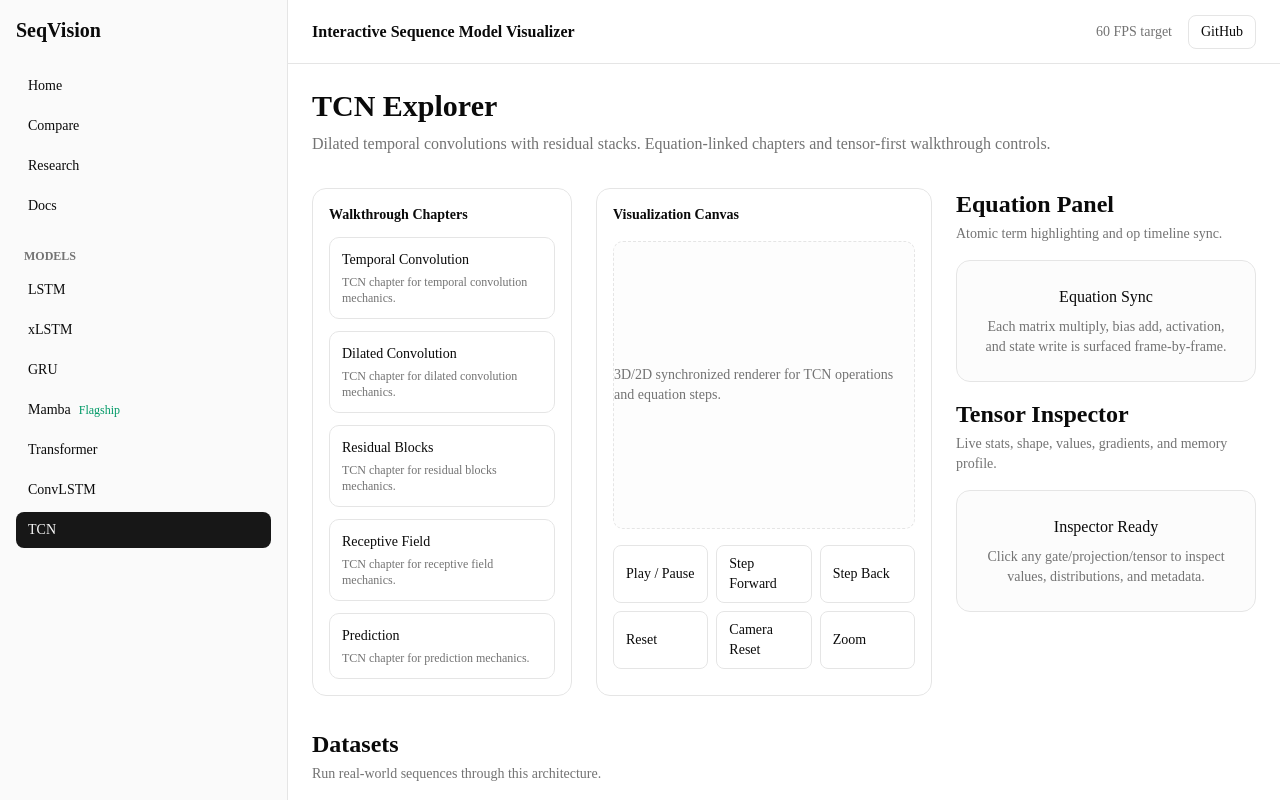
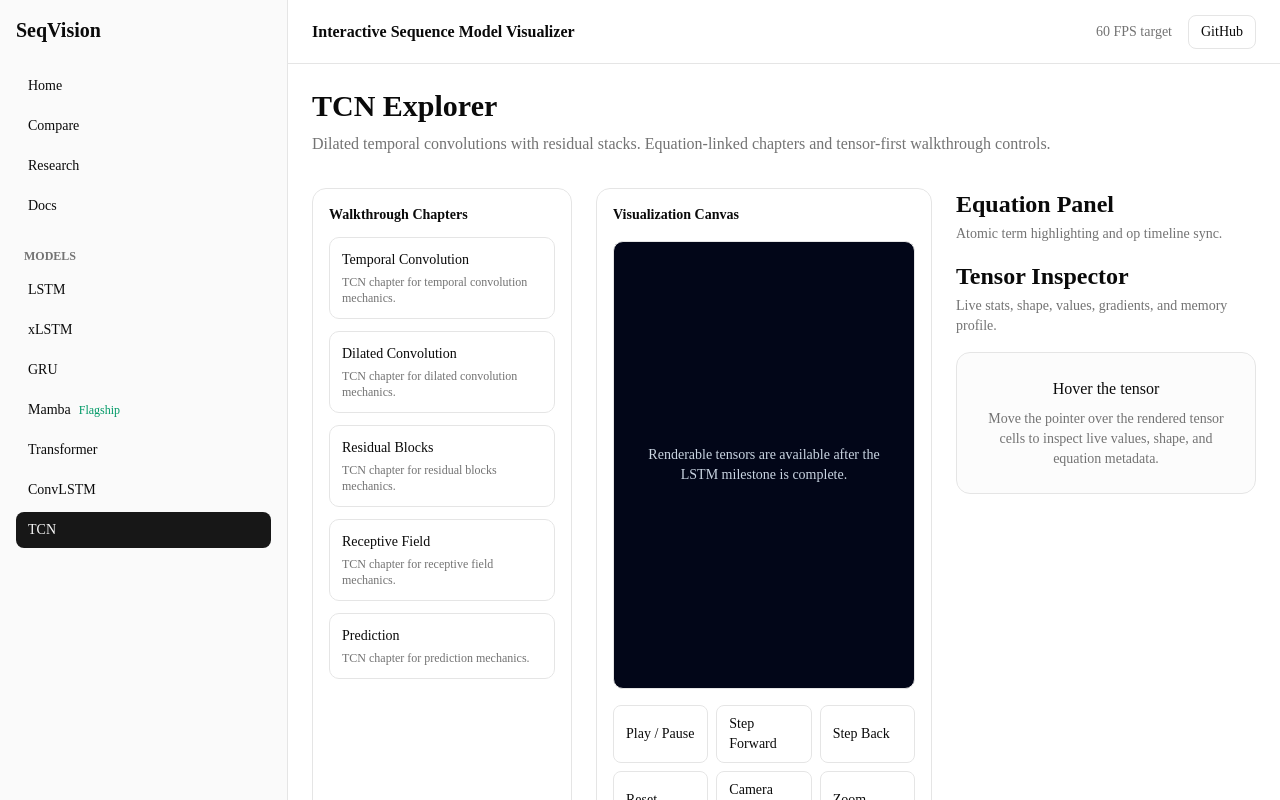
Before and after one commit to nikitaburde/SeqVision, a Next.js app: page /models/tcn in a window 1280 px wide. Built offline with nearby package versions, Linux system fonts and the light colour scheme.

Commit message:
Render initial LSTM tensor

```diff
--- a/src/components/canvas/CanvasWrapper.tsx
+++ b/src/components/canvas/CanvasWrapper.tsx
@@ -1,7 +1,35 @@
+"use client";
+
+import { Canvas } from "@react-three/fiber";
+import { OrbitControls, PerspectiveCamera } from "@react-three/drei";
+
+import { GridOverlay } from "@/components/canvas/Grid";
+import { Scene } from "@/components/canvas/Scene";
+import type { RenderableTensor } from "@/simulation/runtime";
+
 interface CanvasWrapperProps {
-  children: React.ReactNode;
+  tensor: RenderableTensor | null;
+  onTensorHover: (tensor: RenderableTensor | null) => void;
 }
 
-export default function CanvasWrapper({ children }: CanvasWrapperProps) {
-  return <div className="h-full w-full rounded-lg border bg-muted/10">{children}</div>;
+export default function CanvasWrapper({ tensor, onTensorHover }: CanvasWrapperProps) {
+  return (
+    <div className="h-[28rem] w-full overflow-hidden rounded-lg border bg-slate-950">
+      {tensor ? (
+        <Canvas dpr={[1, 2]} shadows>
+          <PerspectiveCamera makeDefault position={[0, 4.5, 7]} fov={45} />
+          <ambientLight intensity={0.65} />
+          <directionalLight position={[4, 6, 5]} intensity={1.4} castShadow />
+          <pointLight position={[-3, 2, -4]} intensity={0.8} color="#60a5fa" />
+          <GridOverlay />
+          <Scene tensor={tensor} onTensorHover={onTensorHover} />
+          <OrbitControls enablePan={false} minDistance={4} maxDistance={11} />
+        </Canvas>
+      ) : (
+        <div className="grid h-full place-items-center p-8 text-center text-sm text-slate-300">
+          Renderable tensors are available after the LSTM milestone is complete.
+        </div>
+      )}
+    </div>
+  );
 }
--- a/src/components/canvas/Grid.tsx
+++ b/src/components/canvas/Grid.tsx
@@ -1,3 +1,18 @@
+"use client";
+
+import { Grid } from "@react-three/drei";
+
 export function GridOverlay() {
-  return <div className="h-full w-full" aria-hidden="true" />;
+  return (
+    <Grid
+      args={[8, 8]}
+      cellColor="#334155"
+      cellSize={0.5}
+      fadeDistance={12}
+      fadeStrength={1.5}
+      position={[0, -0.08, 0]}
+      sectionColor="#64748b"
+      sectionSize={2}
+    />
+  );
 }
--- a/src/components/canvas/Scene.tsx
+++ b/src/components/canvas/Scene.tsx
@@ -1,5 +1,67 @@
+"use client";
+
+import { Text } from "@react-three/drei";
+import { useMemo } from "react";
+
+import type { RenderableTensor } from "@/simulation/runtime";
+
 export interface SceneNode {
   id: string;
   label: string;
   type: "tensor" | "gate" | "projection" | "state";
 }
+
+interface SceneProps {
+  tensor: RenderableTensor;
+  onTensorHover: (tensor: RenderableTensor | null) => void;
+}
+
+function valueColor(value: number) {
+  if (value >= 0) {
+    const intensity = Math.min(1, Math.abs(value));
+    return `rgb(${35 + intensity * 40}, ${95 + intensity * 120}, ${180 + intensity * 65})`;
+  }
+
+  const intensity = Math.min(1, Math.abs(value));
+  return `rgb(${180 + intensity * 55}, ${70 + intensity * 35}, ${95 + intensity * 55})`;
+}
+
+export function Scene({ tensor, onTensorHover }: SceneProps) {
+  const [rows, columns] = tensor.shape;
+  const cells = useMemo(
+    () =>
+      tensor.values.map((value, index) => ({
+        id: `${tensor.id}-${index}`,
+        value,
+        x: (index % columns) - (columns - 1) / 2,
+        z: Math.floor(index / columns) - (rows - 1) / 2,
+      })),
+    [columns, rows, tensor.id, tensor.values],
+  );
+
+  return (
+    <group onPointerLeave={() => onTensorHover(null)}>
+      <Text position={[0, 0.85, -2.15]} fontSize={0.22} color="#e2e8f0" anchorX="center">
+        {tensor.name} • shape [{tensor.shape.join(" × ")}]
+      </Text>
+      {cells.map((cell) => (
+        <group key={cell.id} position={[cell.x, 0, cell.z]}>
+          <mesh
+            castShadow
+            receiveShadow
+            onPointerEnter={(event) => {
+              event.stopPropagation();
+              onTensorHover(tensor);
+            }}
+          >
+            <boxGeometry args={[0.88, 0.18 + Math.abs(cell.value) * 0.7, 0.88]} />
+            <meshStandardMaterial color={valueColor(cell.value)} roughness={0.42} metalness={0.08} />
+          </mesh>
+          <Text position={[0, 0.62, 0]} rotation={[-Math.PI / 2.6, 0, 0]} fontSize={0.16} color="#f8fafc" anchorX="center">
+            {cell.value.toFixed(2)}
+          </Text>
+        </group>
+      ))}
+    </group>
+  );
+}
--- a/src/components/model/ModelExplorerPage.tsx
+++ b/src/components/model/ModelExplorerPage.tsx
@@ -1,18 +1,59 @@
+"use client";
+
 import Link from "next/link";
+import { useMemo, useState } from "react";
 
+import CanvasWrapper from "@/components/canvas/CanvasWrapper";
 import EmptyState from "@/components/common/EmptyState";
 import PageHeader from "@/components/common/PageHeader";
 import Section from "@/components/common/Section";
 import { DATASETS, MODEL_SPECS } from "@/constants/model";
 import { APP_ROUTES } from "@/constants/routes";
+import { getPhaseATensor, type RenderableTensor } from "@/simulation/runtime";
 import type { ModelId } from "@/types";
 
 interface ModelExplorerPageProps {
   modelId: ModelId;
 }
 
+function TensorInspector({ tensor }: { tensor: RenderableTensor | null }) {
+  if (!tensor) {
+    return (
+      <EmptyState
+        title="Hover the tensor"
+        description="Move the pointer over the rendered tensor cells to inspect live values, shape, and equation metadata."
+      />
+    );
+  }
+
+  return (
+    <div className="space-y-3 text-sm">
+      <div>
+        <p className="font-medium">{tensor.name}</p>
+        <p className="text-xs text-muted-foreground">Shape: [{tensor.shape.join(" × ")}]</p>
+      </div>
+      <div className="rounded-md bg-muted p-3 font-mono text-xs">{tensor.equation}</div>
+      <div className="grid grid-cols-4 gap-1 font-mono text-xs">
+        {tensor.values.map((value, index) => (
+          <span key={`${tensor.id}-${index}`} className="rounded border px-2 py-1 text-center">
+            {value.toFixed(2)}
+          </span>
+        ))}
+      </div>
+      <dl className="grid grid-cols-2 gap-2 text-xs text-muted-foreground">
+        <div>Mean: {tensor.stats.mean.toFixed(3)}</div>
+        <div>Variance: {tensor.stats.variance.toFixed(3)}</div>
+        <div>Min: {tensor.stats.min.toFixed(2)}</div>
+        <div>Max: {tensor.stats.max.toFixed(2)}</div>
+      </dl>
+    </div>
+  );
+}
+
 export default function ModelExplorerPage({ modelId }: ModelExplorerPageProps) {
   const model = MODEL_SPECS[modelId];
+  const tensor = useMemo(() => getPhaseATensor(modelId), [modelId]);
+  const [hoveredTensor, setHoveredTensor] = useState<RenderableTensor | null>(null);
 
   return (
     <div className="space-y-8">
@@ -34,20 +75,9 @@ export default function ModelExplorerPage({ modelId }: ModelExplorerPageProps) {
 
         <div className="space-y-4 rounded-xl border p-4">
           <p className="text-sm font-semibold">Visualization Canvas</p>
-          <div className="grid min-h-72 place-items-center rounded-lg border border-dashed bg-muted/20">
-            <p className="text-sm text-muted-foreground">
-              3D/2D synchronized renderer for {model.name} operations and equation steps.
-            </p>
-          </div>
+          <CanvasWrapper tensor={tensor} onTensorHover={setHoveredTensor} />
           <div className="grid gap-2 md:grid-cols-2 xl:grid-cols-3">
-            {[
-              "Play / Pause",
-              "Step Forward",
-              "Step Back",
-              "Reset",
-              "Camera Reset",
-              "Zoom",
-            ].map((control) => (
+            {["Play / Pause", "Step Forward", "Step Back", "Reset", "Camera Reset", "Zoom"].map((control) => (
               <button key={control} className="rounded-md border px-3 py-2 text-left text-sm hover:bg-accent">
                 {control}
               </button>
@@ -57,16 +87,10 @@ export default function ModelExplorerPage({ modelId }: ModelExplorerPageProps) {
 
         <aside className="space-y-4">
           <Section title="Equation Panel" description="Atomic term highlighting and op timeline sync.">
-            <EmptyState
-              title="Equation Sync"
-              description="Each matrix multiply, bias add, activation, and state write is surfaced frame-by-frame."
-            />
+            {tensor ? <div className="rounded-md bg-muted p-3 font-mono text-sm">{tensor.equation}</div> : null}
           </Section>
           <Section title="Tensor Inspector" description="Live stats, shape, values, gradients, and memory profile.">
-            <EmptyState
-              title="Inspector Ready"
-              description="Click any gate/projection/tensor to inspect values, distributions, and metadata."
-            />
+            <TensorInspector tensor={hoveredTensor} />
           </Section>
         </aside>
       </div>
--- a/src/simulation/runtime.ts
+++ b/src/simulation/runtime.ts
@@ -1,10 +1,30 @@
-import type { ModelId, SimulationControls } from "@/types";
+import type { ModelId, SimulationControls, TensorDescriptor } from "@/types";
 
 export interface SimulationRun {
   runId: string;
   modelId: ModelId;
   controls: SimulationControls;
   step: number;
+}
+
+export interface RenderableTensor extends TensorDescriptor {
+  equation: string;
+}
+
+const INPUT_VALUES = [0.12, -0.34, 0.56, 0.78, -0.9, 0.21, 0.43, -0.65, 0.87, -0.09, 0.31, 0.52];
+
+function calculateStats(values: number[]) {
+  const mean = values.reduce((total, value) => total + value, 0) / values.length;
+  const variance = values.reduce((total, value) => total + (value - mean) ** 2, 0) / values.length;
+
+  return {
+    mean,
+    variance,
+    min: Math.min(...values),
+    max: Math.max(...values),
+    memoryBytes: values.length * Float32Array.BYTES_PER_ELEMENT,
+    distribution: values,
+  };
 }
 
 export function createSimulationRun(modelId: ModelId, controls: SimulationControls): SimulationRun {
@@ -15,3 +35,19 @@ export function createSimulationRun(modelId: ModelId, controls: SimulationContro
     step: 0,
   };
 }
+
+export function getPhaseATensor(modelId: ModelId): RenderableTensor | null {
+  if (modelId !== "lstm") {
+    return null;
+  }
+
+  return {
+    id: "lstm-input-sequence",
+    name: "Input sequence x",
+    shape: [3, 4],
+    dimensions: ["time steps", "input features"],
+    equation: "x = [x₁, x₂, x₃] ∈ ℝ^{3×4}",
+    values: INPUT_VALUES,
+    stats: calculateStats(INPUT_VALUES),
+  };
+}
```
